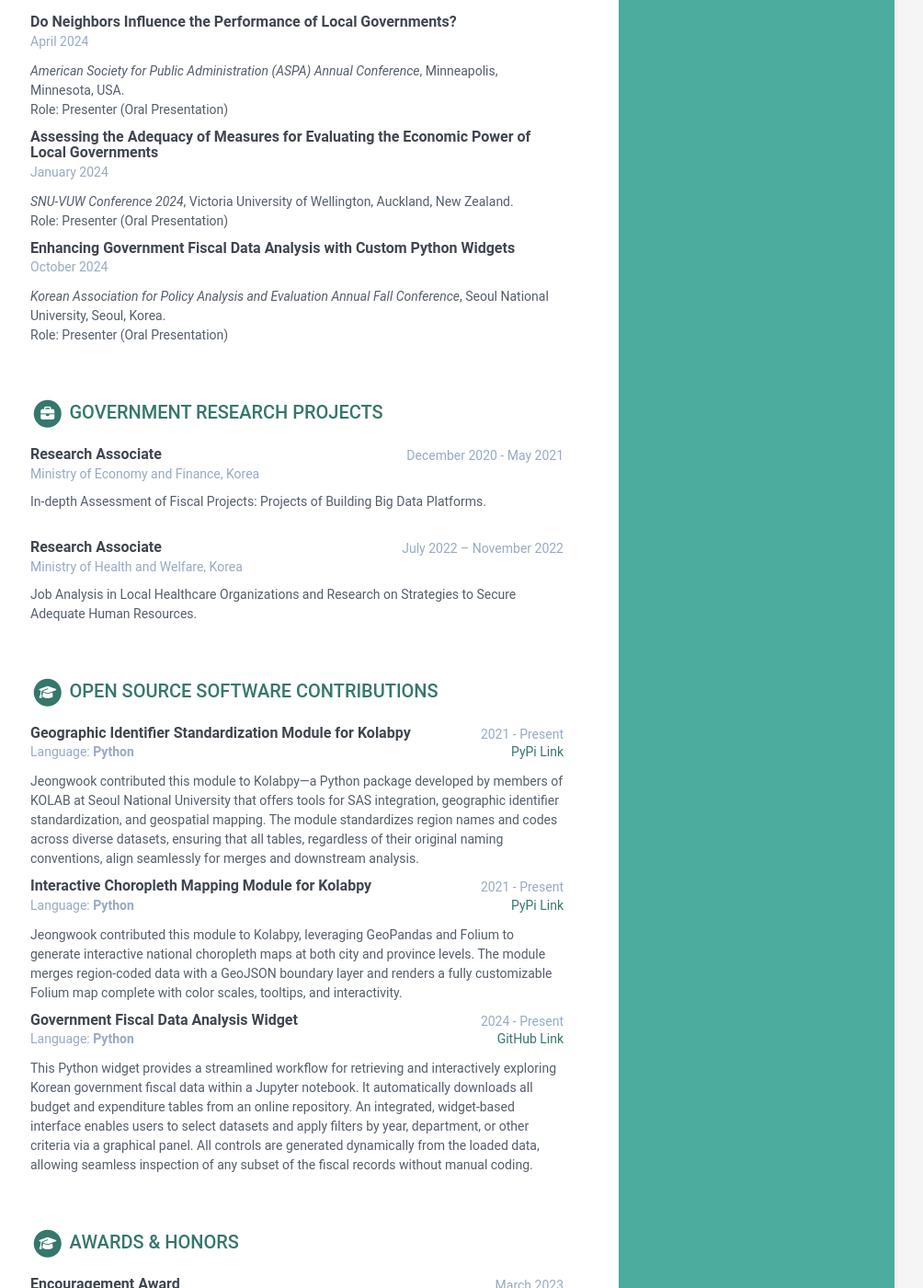
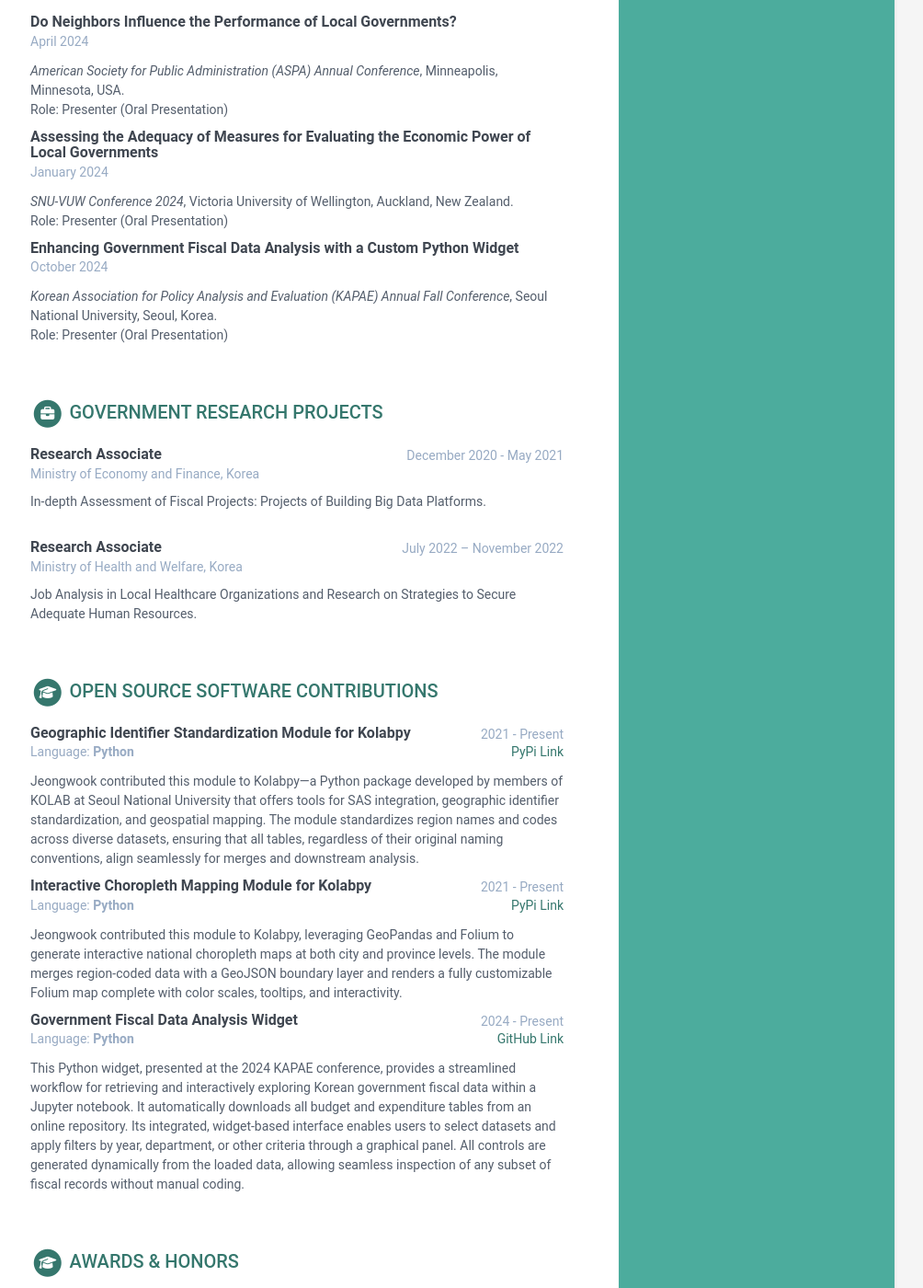
Before and after one commit to WookieLee/wookielee.github.io, a Jekyll site: the page built from index.html, in a window 1280 px wide and 1400 px high, scrolled down 1463 px. Shown: the whole window at 92% size, without its empty margins (167-1171 px from the left). Built offline with Jekyll 4.4.1, drawn with Linux system fonts in a browser that asks for light colours.

Commit message:
Update data.yml

```diff
--- a/_data/data.yml
+++ b/_data/data.yml
@@ -158,7 +158,7 @@ conferences:
     details: |
       <i>SNU-VUW Conference 2024</i>, Victoria University of Wellington, Auckland, New Zealand.<br>
       Role: Presenter (Oral Presentation)
-  - name: <b>Enhancing Government Fiscal Data Analysis with Custom Python Widgets</b>
+  - name: <b>Enhancing Government Fiscal Data Analysis with a Custom Python Widget</b>
     #start: October 2024
     #end:
     organization: October 2024
@@ -166,7 +166,7 @@ conferences:
     #credentialurl: www.github.com
     #credentialname: Source
     details: |
-      <i>Korean Association for Policy Analysis and Evaluation Annual Fall Conference</i>, Seoul National University, Seoul, Korea.<br>
+      <i>Korean Association for Policy Analysis and Evaluation (KAPAE) Annual Fall Conference</i>, Seoul National University, Seoul, Korea.<br>
       Role: Presenter (Oral Presentation)
 
 software:
@@ -198,7 +198,7 @@ software:
     credentialurl: github.com/WookieLee/data/blob/fiscal_data/data_widget.py
     credentialname: GitHub Link
     details: |
-      This Python widget provides a streamlined workflow for retrieving and interactively exploring Korean government fiscal data within a Jupyter notebook. It automatically downloads all budget and expenditure tables from an online repository. An integrated, widget-based interface enables users to select datasets and apply filters by year, department, or other criteria via a graphical panel. All controls are generated dynamically from the loaded data, allowing seamless inspection of any subset of the fiscal records without manual coding.
+      This Python widget, presented at the 2024 KAPAE conference, provides a streamlined workflow for retrieving and interactively exploring Korean government fiscal data within a Jupyter notebook. It automatically downloads all budget and expenditure tables from an online repository. Its integrated, widget-based interface enables users to select datasets and apply filters by year, department, or other criteria through a graphical panel. All controls are generated dynamically from the loaded data, allowing seamless inspection of any subset of fiscal records without manual coding.
 
 footer: >
   Designed with <i class="fas fa-heart"></i> by <a href="http://themes.3rdwavemedia.com" target="_blank" rel="nofollow">Xiaoying Riley</a>
```
